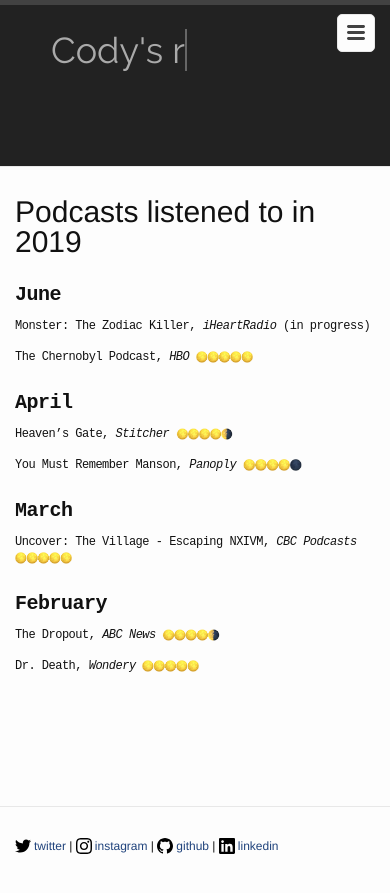
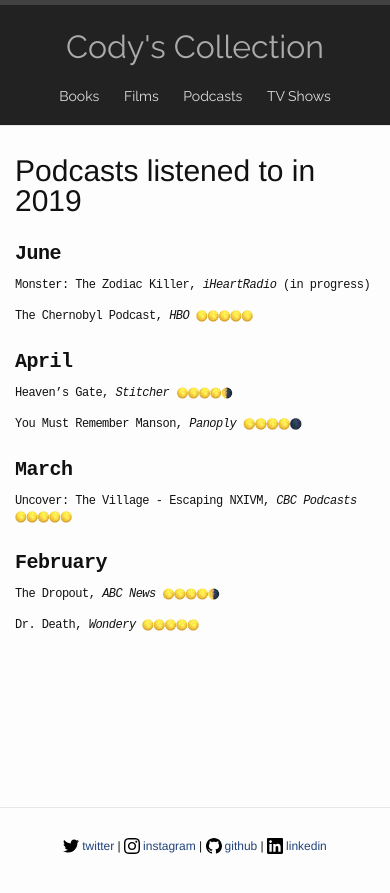
Before and after one commit to codydalerodgers/personal-blog, a Jekyll site: the page built from _podcasts/2019.md, in a window 390 px wide. Shown: the top 893 px of the page. Built offline with Jekyll 4.4.1, drawn with Linux system fonts in a browser that asks for light colours.

Commit message:
Header mobile fix (#8)

```diff
--- a/_includes/head.html
+++ b/_includes/head.html
@@ -9,4 +9,7 @@
   <link rel="stylesheet" href="{{ "/assets/main.css" | prepend: site.baseurl }}">
   <link rel="canonical" href="{{ page.url | replace:'index.html','' | prepend: site.baseurl | prepend: site.url }}">
   <link rel="shortcut icon" type="image/x-icon" href="{{ "/assets/images/favicon.ico" | prepend: site.baseurl }}" />
+  <link href="https://fonts.googleapis.com/css?family=Raleway:200,100,400" rel="stylesheet" type="text/css" />
+
+  <script src="{{ "/js/main.js" | prepend: site.baseurl }}"></script>
 </head>
--- a/_includes/header.html
+++ b/_includes/header.html
@@ -1,86 +1,25 @@
 <header class="site-header">
   <div class="wrapper">
     <a href="{{ site.baseurl }}/" class="no_style_link">
+      <div id="rotating-header">
         <h1>Cody's
           <span
             class="txt-rotate"
             data-period="1000"
             data-rotate='[ "read books.", "watched films.", "listened to podcasts.", "binged tv shows." ]'></span>
         </h1>
+      </div>
+      <div id="static-header">
+        <h1>Cody's Collection</h1>
+      </div>
     </a>
     <nav class="site-nav">
-      <a href="#" class="menu-icon">
-        <svg viewBox="0 0 18 15">
-          <path fill="#424242" d="M18,1.484c0,0.82-0.665,1.484-1.484,1.484H1.484C0.665,2.969,0,2.304,0,1.484l0,0C0,0.665,0.665,0,1.484,0 h15.031C17.335,0,18,0.665,18,1.484L18,1.484z"/>
-          <path fill="#424242" d="M18,7.516C18,8.335,17.335,9,16.516,9H1.484C0.665,9,0,8.335,0,7.516l0,0c0-0.82,0.665-1.484,1.484-1.484 h15.031C17.335,6.031,18,6.696,18,7.516L18,7.516z"/>
-          <path fill="#424242" d="M18,13.516C18,14.335,17.335,15,16.516,15H1.484C0.665,15,0,14.335,0,13.516l0,0 c0-0.82,0.665-1.484,1.484-1.484h15.031C17.335,12.031,18,12.696,18,13.516L18,13.516z"/>
-        </svg>
-      </a>
       <div class="trigger">
         <a class="page-link" href="{{ "/books" | prepend: site.baseurl }}">Books</a>
         <a class="page-link" href="{{ "/films" | prepend: site.baseurl }}">Films</a>
         <a class="page-link" href="{{ "/podcasts" | prepend: site.baseurl }}">Podcasts</a>
         <a class="page-link" href="{{ "/shows" | prepend: site.baseurl }}">TV Shows</a>
       </div>
-      <link href="https://fonts.googleapis.com/css?family=Raleway:200,100,400" rel="stylesheet" type="text/css" />
-        <script>
-          var TxtRotate = function(el, toRotate, period) {
-            this.toRotate = toRotate;
-            this.el = el;
-            this.loopNum = 0;
-            this.period = parseInt(period, 10) || 1000;
-            this.txt = '';
-            this.tick();
-            this.isDeleting = false;
-          };
-
-          TxtRotate.prototype.tick = function() {
-            var i = this.loopNum % this.toRotate.length;
-            var fullTxt = this.toRotate[i];
-
-            if (this.isDeleting) {
-              this.txt = fullTxt.substring(0, this.txt.length - 1);
-            } else {
-              this.txt = fullTxt.substring(0, this.txt.length + 1);
-            }
-
-          this.el.innerHTML = '<span class="wrap">'+this.txt+'</span>';
-
-          var that = this;
-          var delta = 300 - Math.random() * 100;
-
-          if (this.isDeleting) { delta /= 2; }
-
-          if (!this.isDeleting && this.txt === fullTxt) {
-            delta = this.period;
-            this.isDeleting = true;
-          } else if (this.isDeleting && this.txt === '') {
-            this.isDeleting = false;
-            this.loopNum++;
-            delta = 500;
-          }
-
-          setTimeout(function() {
-            that.tick();
-          }, delta);
-        };
-
-        window.onload = function() {
-          var elements = document.getElementsByClassName('txt-rotate');
-          for (var i=0; i<elements.length; i++) {
-            var toRotate = elements[i].getAttribute('data-rotate');
-            var period = elements[i].getAttribute('data-period');
-            if (toRotate) {
-              new TxtRotate(elements[i], JSON.parse(toRotate), period);
-            }
-          }
-          // INJECT CSS
-          var css = document.createElement("style");
-          css.type = "text/css";
-          css.innerHTML = ".txt-rotate > .wrap { border-right: 0.08em solid #666 }";
-          document.body.appendChild(css);
-        };
-        </script>
     </nav>
   </div>
 </header>
--- a/assets/main.scss
+++ b/assets/main.scss
@@ -8,6 +8,7 @@
 // Our variables
 $base-font-family:    'Helvetica Neue', Helvetica, Arial, sans-serif;
 $base-font-size:      16px;
+$large-font-size:     18px;
 $base-font-weight:    400;
 $year-link-font-size: $base-font-size * 1.5;
 $small-font-size:     $base-font-size * .875;
@@ -43,10 +44,6 @@
   @media screen and (max-width: $device) {
     @content;
   }
-}
-
-@include media-query($on-palm) {
-    font-size: $small-font-size;
 }
 
 // Reset some basic elements
@@ -188,7 +185,7 @@
     color: $grey-color;
     border-left: 4px solid $grey-color-light;
     padding-left: $spacing-unit / 2;
-    font-size: 18px;
+    font-size: $large-font-size;
     letter-spacing: -1px;
     font-style: italic;
 
@@ -292,42 +289,34 @@
     }
 }
 
-// this is copied
-// from layout.scss
+
 .site-header {
     border-bottom: 1px solid $grey-color-light;
     border-top: 5px solid $grey-color-dark;
-  min-height: 125px;
 
     // Positioning context for the mobile navigation icon
     position: relative;
 }
 
-.site-title {
-  float: left;
-  font-size: 26px;
-  font-weight: 300;
-  letter-spacing: -1px;
-  line-height: 56px;
-  margin-bottom: 0;
+#rotating-header {
+    display: block;
+    @include media-query($on-palm) {
+        display: none;
+    }
+}
 
-  &,
-  &:visited {
-    color: $grey-color-dark;
+#static-header {
+    display: none;
+    font-size: $base-font-size;
+    text-align: center;
+    @include media-query($on-palm) {
+        display: block;
     }
 }
 
 .site-nav {
     float: right;
     line-height: 56px;
-
-  .nav-trigger {
-    display: none;
-  }
-
-  .menu-icon {
-    display: none;
-  }
 
     .page-link {
         color: #ddd;
@@ -337,55 +326,16 @@
         &:not(:last-child) {
             margin-right: 20px;
         }
+
+        @include media-query($on-palm) {
+            font-size: $small-font-size;
+        }
     }
 
     @include media-query($on-palm) {
-    background-color: $background-color;
-    border: 1px solid $grey-color-light;
-    border-radius: 5px;
-    position: absolute;
-    right: $spacing-unit / 2;
-    text-align: right;
-    top: 9px;
-
-    .menu-icon {
-      display: block;
-      float: right;
-      height: 26px;
-      line-height: 0;
-      padding-top: 10px;
+        line-height: 0px;
         text-align: center;
-      width: 36px;
-
-      > svg {
-        height: 15px;
-        width: 18px;
-
-        path {
-          fill: $grey-color-dark;
-        }
-      }
-    }
-
-        .trigger {
-            clear: both;
-            display: none;
-        }
-
-        &:hover .trigger {
-            display: block;
-            padding-bottom: 5px;
-        }
-
-        .page-link {
-            display: block;
-            padding: 5px 10px;
-
-            &:not(:last-child) {
-                margin-right: 0;
-            }
-            margin-left: 20px;
-        }
+        float: none;
     }
 }
 
@@ -411,10 +361,12 @@
     border-top: 1px solid $grey-color-light;
     padding: $spacing-unit 0;
     flex-shrink: 0;
+
+    @include media-query($on-palm) {
+        line-height: 0px;
+        text-align: center;
+        float: none;
     }
-.footer-heading {
-    font-size: 18px;
-    margin-bottom: 15px;
 }
 
 
@@ -495,7 +447,7 @@
     font-size: 20px;
 
     @include media-query($on-laptop) {
-      font-size: 18px;
+      font-size: $large-font-size;
     }
   }
 }
@@ -539,7 +491,7 @@
 .quote-data {
   text-align: right;
   margin-top: -10px;
-  font-size: 18px;
+  font-size: $large-font-size;
 }
 
 .quote-subject {
@@ -577,7 +529,7 @@
 .site-header,.html,.body {
   font-family: 'Raleway', sans-serif;
   padding: 1em 2em;
-  font-size: 18px;
+  font-size: $large-font-size;
   background: #222;
   color: #aaa
 }
--- /dev/null
+++ b/js/main.js
@@ -0,0 +1,56 @@
+var TxtRotate = function(el, toRotate, period) {
+    this.toRotate = toRotate;
+    this.el = el;
+    this.loopNum = 0;
+    this.period = parseInt(period, 10) || 1000;
+    this.txt = '';
+    this.tick();
+    this.isDeleting = false;
+};
+
+TxtRotate.prototype.tick = function() {
+    var i = this.loopNum % this.toRotate.length;
+    var fullTxt = this.toRotate[i];
+
+    if (this.isDeleting) {
+        this.txt = fullTxt.substring(0, this.txt.length - 1);
+    } else {
+        this.txt = fullTxt.substring(0, this.txt.length + 1);
+    }
+
+    this.el.innerHTML = '<span class="wrap">'+this.txt+'</span>';
+
+    var that = this;
+    var delta = 300 - Math.random() * 100;
+
+    if (this.isDeleting) { delta /= 2; }
+
+    if (!this.isDeleting && this.txt === fullTxt) {
+        delta = this.period;
+        this.isDeleting = true;
+    } else if (this.isDeleting && this.txt === '') {
+        this.isDeleting = false;
+        this.loopNum++;
+        delta = 500;
+    }
+
+    setTimeout(function() {
+        that.tick();
+    }, delta);
+};
+
+window.onload = function() {
+    var elements = document.getElementsByClassName('txt-rotate');
+    for (var i=0; i<elements.length; i++) {
+        var toRotate = elements[i].getAttribute('data-rotate');
+        var period = elements[i].getAttribute('data-period');
+        if (toRotate) {
+            new TxtRotate(elements[i], JSON.parse(toRotate), period);
+        }
+    }
+    // INJECT CSS
+    var css = document.createElement("style");
+    css.type = "text/css";
+    css.innerHTML = ".txt-rotate > .wrap { border-right: 0.08em solid #666 }";
+    document.body.appendChild(css);
+};
```
Lines whose indentation alone changed are shown as unchanged.
